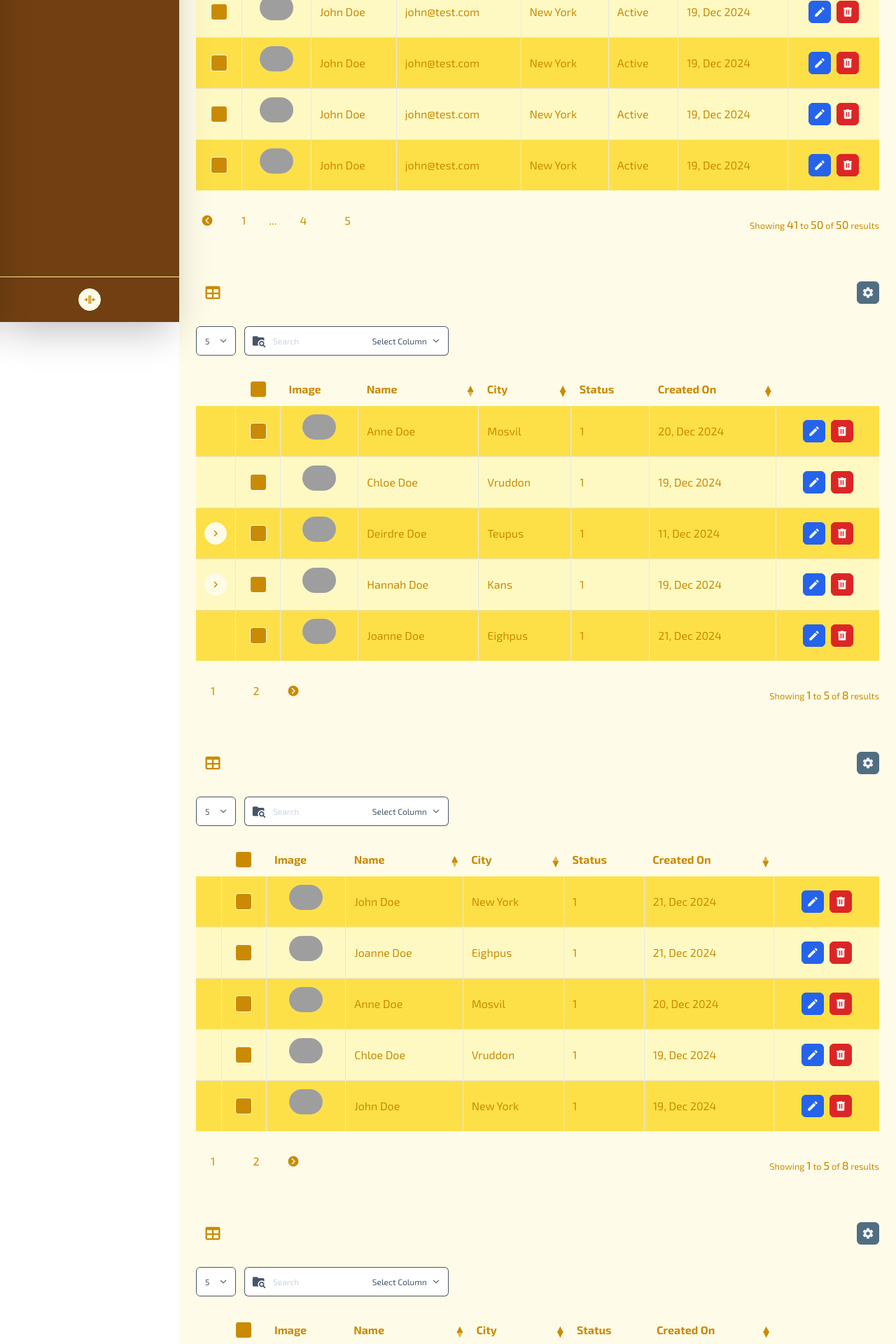
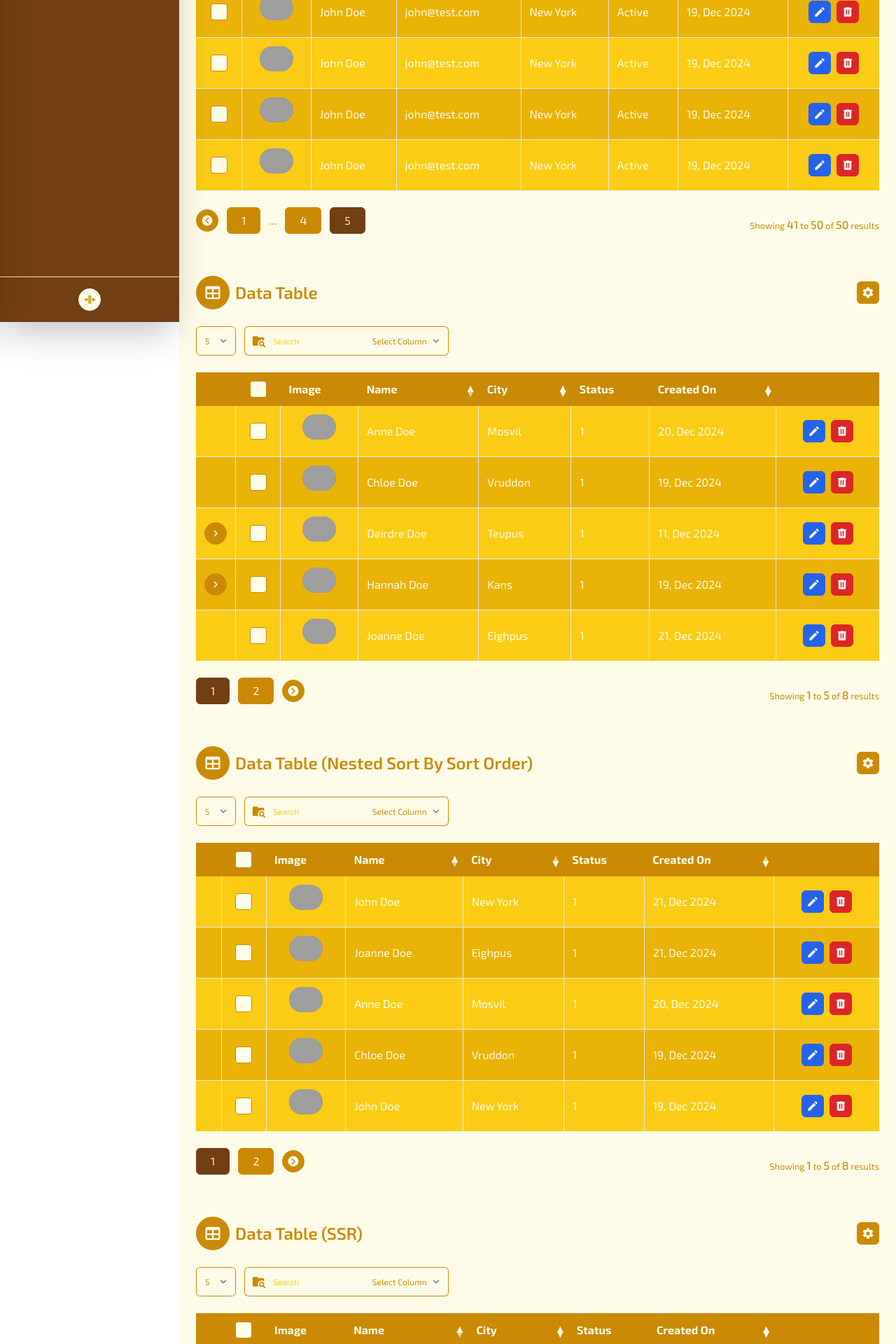
Before and after one commit to vishalkanani99/dmantu-admin, a Vue app: page /tables in a window 1280 px wide. Shown: the part 340-2260 px from the top of the page at 70% size. Built offline with nearby package versions, Linux system fonts and the light colour scheme; grey boxes are pictures that could not be loaded.

Commit message:
fixed: table colors

```diff
--- a/src/components/datatable/DataTable.vue
+++ b/src/components/datatable/DataTable.vue
@@ -35,6 +35,8 @@ const props = defineProps({
     default: 'children'
   },
   color: String,
+  toolsColor: String,
+  toolsBtnColor: String,
   activeColor: String,
   isCheckable: Boolean,
   isNestedSort: Boolean,
@@ -171,6 +173,8 @@ onMounted(() => {
 <template>
   <!-- Tools -->
   <DataTableTools
+    :color="toolsColor"
+    :btnColor="toolsBtnColor"
     :config="config"
     :limitOptions="limitOptions"
     :searchableColumns="searchableColumns"
@@ -192,7 +196,7 @@ onMounted(() => {
       @updateCheckedRows="updateCheckedRows"
     />
     <TableBody>
-      <Loader :bgColor="bgColor" v-if="isLoading" />
+      <Loader :bgColor="color" v-if="isLoading" />
       <DataTableRows
         v-model="modelValue"
         :rows="activePageRows"
--- a/src/components/datatable/DataTableTools.vue
+++ b/src/components/datatable/DataTableTools.vue
@@ -5,6 +5,8 @@ import FieldGroup from "../form/FieldGroup.vue";
 import Field from "../form/Field.vue";
 
 const props = defineProps({
+  color: String,
+  btnColor: String,
   config: {
     type: Object,
     required: true,
@@ -37,7 +39,7 @@ const getSortableFieldOrder = (colKey) => {
       <Field
         v-model="config.limit"
         type="select"
-        color="white"
+        :color="color"
         outerStyle="w-1/6"
         @input="$emit('update')"
       >
@@ -56,13 +58,13 @@ const getSortableFieldOrder = (colKey) => {
           placeholder="Search"
           :inputLeftIcon="mdiFolderSearch"
           :left="searchableColumns.length > 0"
-          color="white"
+          :color="color"
           @input="$emit('update')"
         />
         <Field
           v-model="config.searchBy"
           type="select"
-          color="white"
+          :color="color"
           right
           outerStyle="w-1/2"
           @input="$emit('update')"
@@ -83,12 +85,13 @@ const getSortableFieldOrder = (colKey) => {
           :left="config.sortField ? true : false"
           type="button"
           :buttonIcon="getSortableFieldOrder(config.sortField) === 'asc' ? mdiArrowDownBold : mdiArrowUpBold"
+          :color="btnColor"
           @click="$emit('sort', config.sortField)"
         />
         <Field
           v-model="config.sortField"
           type="select"
-          color="white"
+          :color="color"
           :right="config.sortField ? true : false"
         >
           <option value="">Sort By</option>
--- a/src/components/form/Field.vue
+++ b/src/components/form/Field.vue
@@ -140,6 +140,7 @@
       :class="defaultStyle"
       :iconPath="buttonIcon"
       :color="color"
+      :outline="outline"
     >
       <slot></slot>
     </Button>
@@ -150,6 +151,7 @@
           :label="label ?? 'Upload'"
           :buttonIcon="buttonIcon ?? mdiUpload"
           :color="color"
+          :outline="outline"
           :left="Boolean(selectedFiles)"
         />
         <input
--- a/src/pages/tables.vue
+++ b/src/pages/tables.vue
@@ -178,10 +178,11 @@ const getData = (config) => {
   <LayoutAuthenticated>
     <Section
       title="Basic Table"
+      :color="activeColors.default"
       :iconPath="mdiTable"
       :btnIconPath="mdiCog"
     >
-      <Table>
+      <Table :color="activeColors.default">
         <TableHeader>
           <TableRow>
             <TableHeaderCell>
@@ -316,18 +317,21 @@ const getData = (config) => {
           </TableRow>
         </TableBody>
       </Table>
-      <Pagination v-model="activePage" :recordsTotal="50"/>
+      <Pagination v-model="activePage" :recordsTotal="50" :color="activeColors.default" :activeColor="activeColors.dark"/>
     </Section>
     <Section
       title="Data Table"
       :iconPath="mdiTable"
       :btnIconPath="mdiCog"
-      btnColor="theme"
+      :color="activeColors.default"
     >
       <DataTable
         v-model="checkedRows"
         :columns="columns"
         :data="tableRows"
+        :color="activeColors.default"
+        :activeColor="activeColors.dark"
+        :toolsBtnColor="activeColors.dark"
         isCheckable
         isCollapsible
         isEditable
@@ -338,12 +342,15 @@ const getData = (config) => {
       title="Data Table (Nested Sort By Sort Order)"
       :iconPath="mdiTable"
       :btnIconPath="mdiCog"
-      btnColor="theme"
+      :color="activeColors.default"
     >
       <DataTable
         v-model="checkedRows"
         :columns="columns"
         :data="tableRows"
+        :color="activeColors.default"
+        :activeColor="activeColors.dark"
+        :toolsBtnColor="activeColors.dark"
         isCheckable
         isCollapsible
         isEditable
@@ -353,14 +360,17 @@ const getData = (config) => {
     </Section>
     <Section
       title="Data Table (SSR)"
+      :color="activeColors.default"
       :iconPath="mdiTable"
       :btnIconPath="mdiCog"
-      btnColor="theme"
     >
       <DataTable
         v-model="checkedRows"
         :columns="columns"
         :data="ssrTableRows"
+        :color="activeColors.default"
+        :activeColor="activeColors.dark"
+        :toolsBtnColor="activeColors.dark"
         isSsr
         isCheckable
         isCollapsible
```
